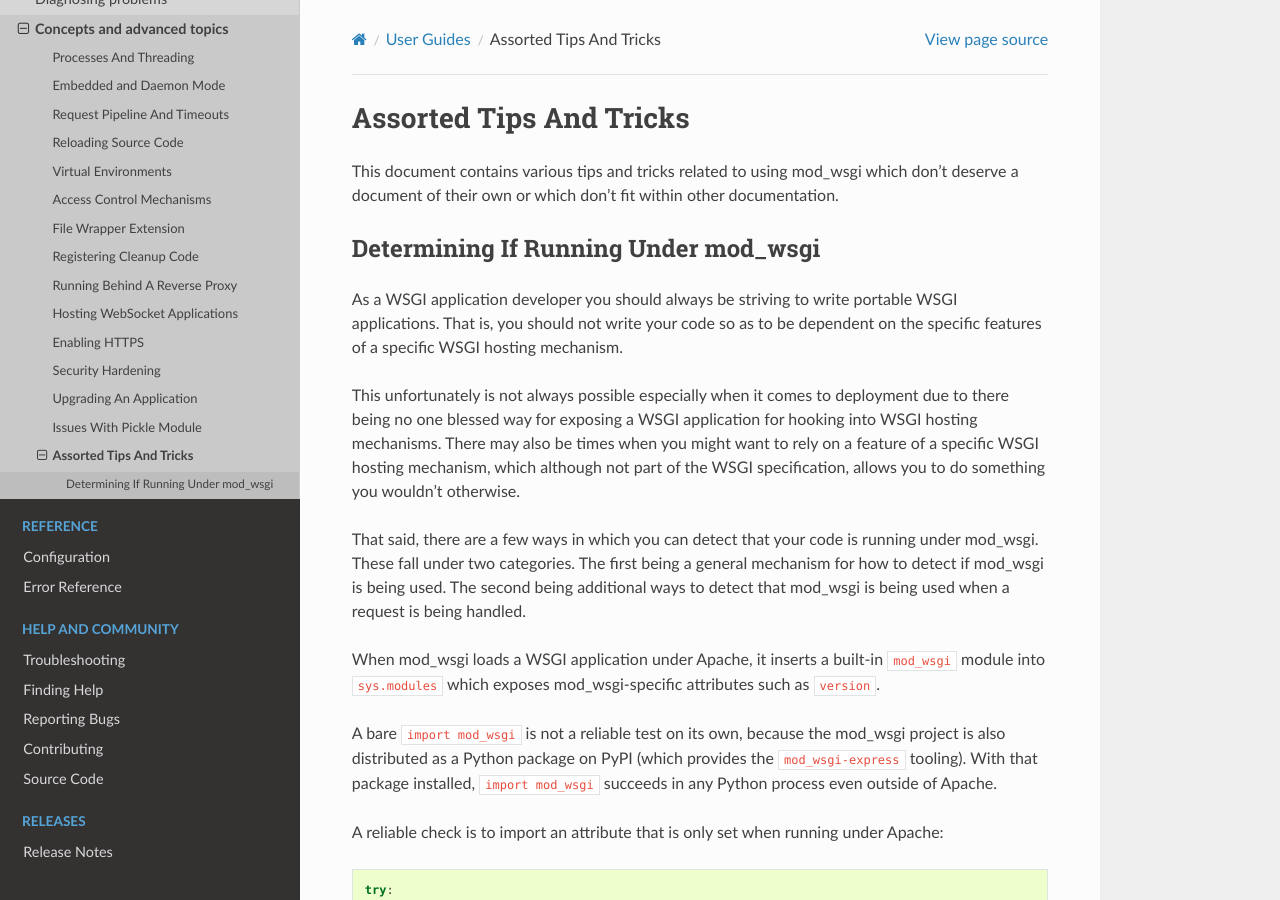
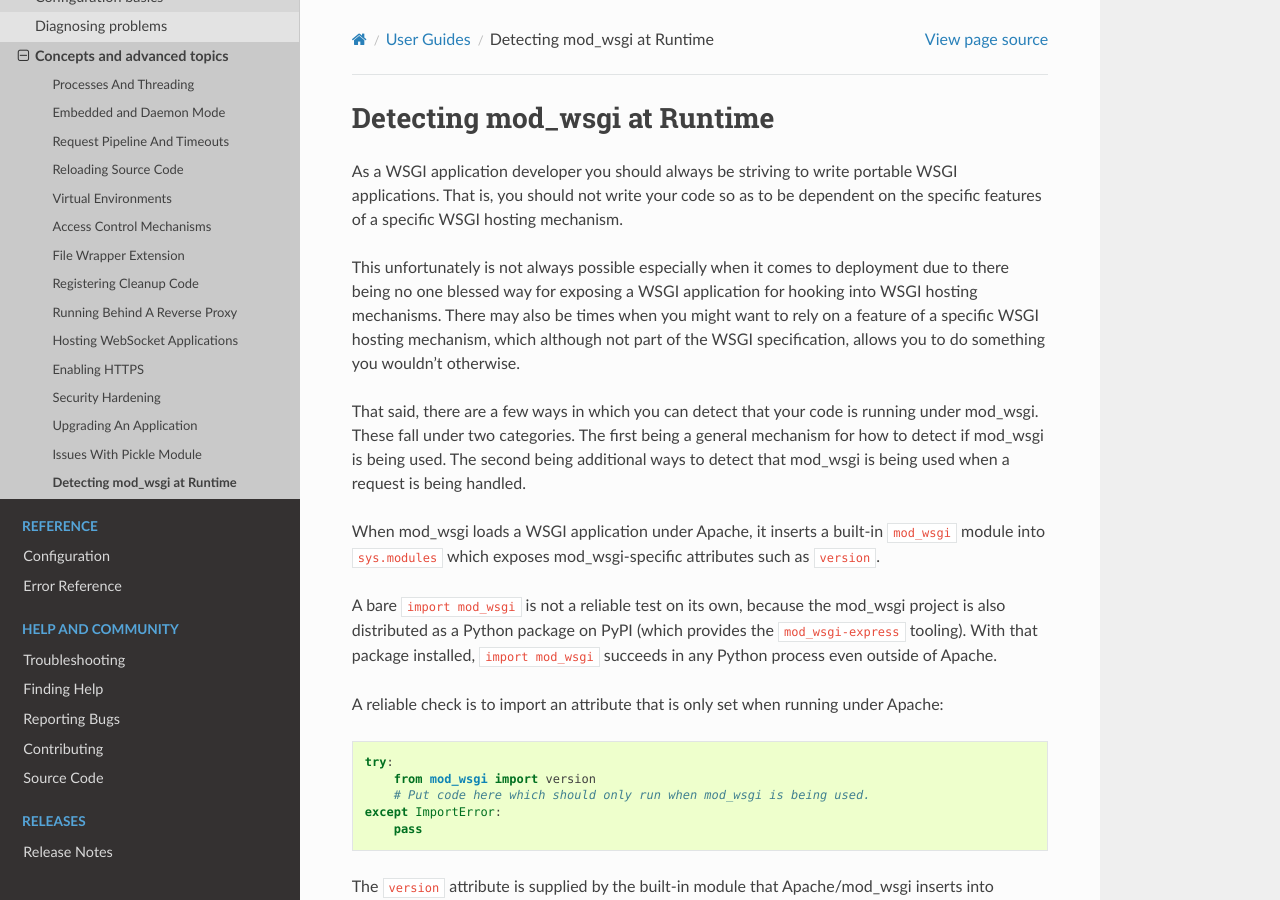
Before and after one commit to GrahamDumpleton/mod_wsgi, a Sphinx documentation site: the page built from docs/user-guides/detecting-mod-wsgi.rst, in a window 1280 px wide and 900 px high. Built offline with Sphinx 7.4.7 and the Read the Docs theme 3.1.0, drawn with Linux system fonts in a browser that asks for light colours.

Commit message:
Rename assorted-tips-and-tricks to detecting-mod-wsgi to reflect the page's actual scope.

```diff
--- a/docs/user-guides.rst
+++ b/docs/user-guides.rst
@@ -60,4 +60,4 @@
    user-guides/security-hardening
    user-guides/upgrading-an-application
    user-guides/issues-with-pickle-module
-   user-guides/assorted-tips-and-tricks
+   user-guides/detecting-mod-wsgi
--- a/docs/user-guides/assorted-tips-and-tricks.rst
+++ b/docs/user-guides/detecting-mod-wsgi.rst
@@ -1,13 +1,6 @@
-========================
-Assorted Tips And Tricks
-========================
-
-This document contains various tips and tricks related to using mod_wsgi
-which don't deserve a document of their own or which don't fit within other
-documentation.
-
-Determining If Running Under mod_wsgi
--------------------------------------
+=============================
+Detecting mod_wsgi at Runtime
+=============================
 
 As a WSGI application developer you should always be striving to write
 portable WSGI applications. That is, you should not write your code so as
```
